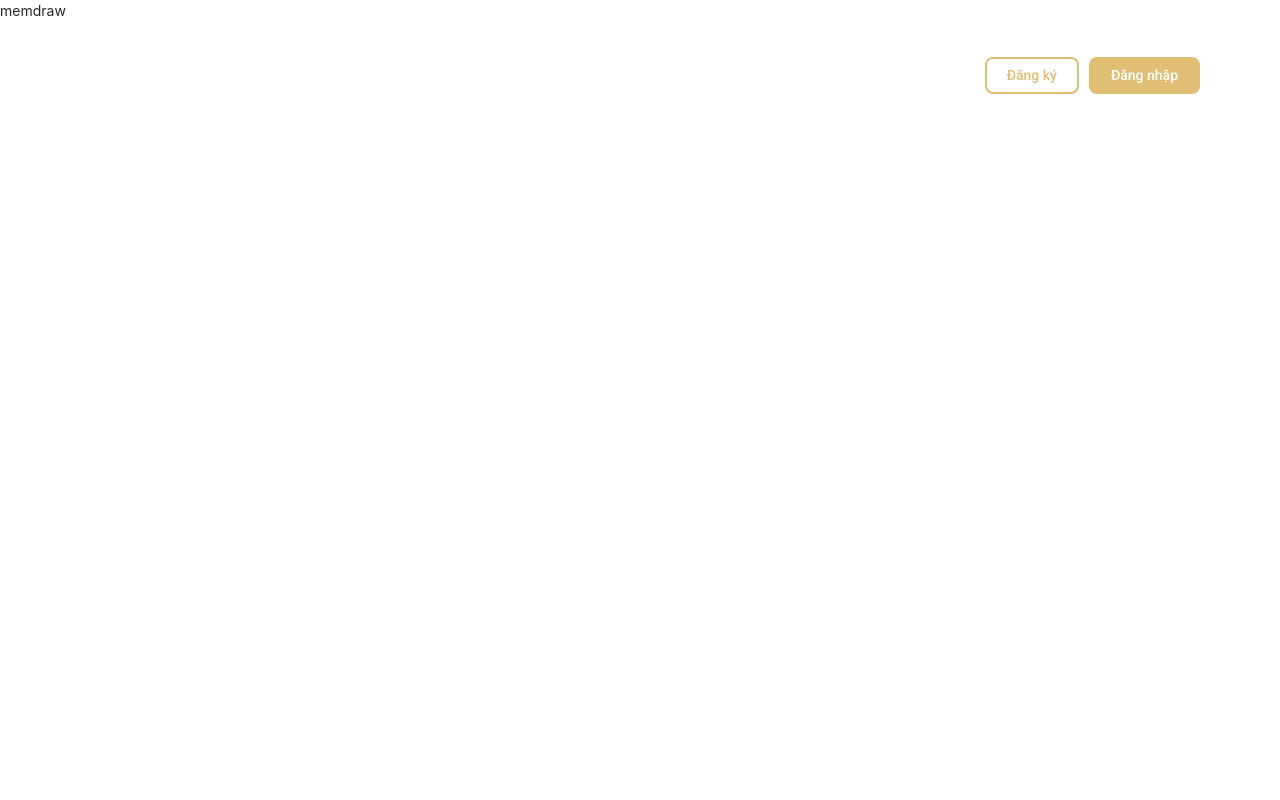
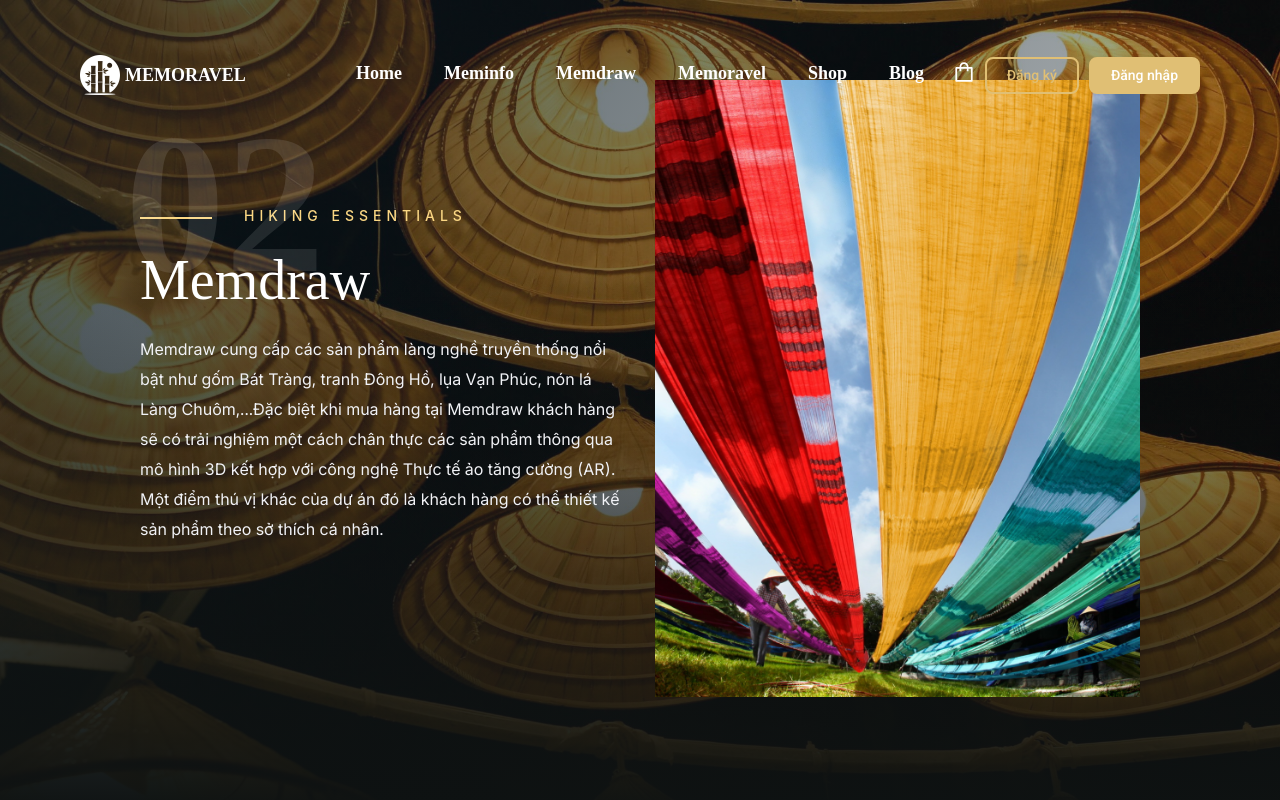
Before and after one commit to hunguet231/memoravel.vn, a Next.js app: page /memdraw in a window 1280 px wide. Shown: the top 800 px of the page. Built offline with nearby package versions, Linux system fonts and the light colour scheme; a web font is replaced by a local one.

Commit message:
mem details, update navbar

```diff
--- a/components/Navbar.js
+++ b/components/Navbar.js
@@ -6,6 +6,7 @@ import {
   CodeSandboxOutlined,
   ShopOutlined,
   FormOutlined,
+  ShoppingOutlined,
 } from "@ant-design/icons";
 import { Dropdown, Menu, message, Drawer, Button, Divider } from "antd";
 import Cookie from "js-cookie";
@@ -132,6 +133,9 @@ const Navbar = () => {
               )}
             </div>
             <Divider />
+            <Menu.Item onClick={onClose} icon={<ShoppingOutlined />}>
+              <Link href="/cart">Giỏ hàng</Link>
+            </Menu.Item>
             <Menu.Item onClick={onClose} icon={<HomeOutlined />}>
               <Link href="/">Home</Link>
             </Menu.Item>
@@ -196,6 +200,11 @@ const Navbar = () => {
       </div>
 
       <div className={styles.userBox}>
+        <p>
+          <Link href="/cart" passHref>
+            <ShoppingOutlined style={{ cursor: "pointer" }} />
+          </Link>
+        </p>
         {Object.keys(auth).length === 0 ? (
           <>
             <Link href="/register" passHref>
@@ -211,9 +220,7 @@ const Navbar = () => {
               <UserOutlined
                 style={{
                   cursor: "pointer",
-                  padding: "5px",
-                  border: "2px solid #fff",
-                  borderRadius: "50%",
+                  marginLeft: "20px",
                 }}
               />
             </Dropdown>
--- a/components/TextBox.js
+++ b/components/TextBox.js
@@ -31,13 +31,13 @@ const TextBox = ({
         {description}
       </div>
       <div className={`${styles.linkTo} ${hero ? styles.linkToHero : ""}`}>
-        <p>
-          <Link href={link ? link : "/"}>{linkTo}</Link>
-        </p>
-        <p>
-          {arrowDirection === "down" && <ArrowDownOutlined />}
-          {arrowDirection === "right" && <ArrowRightOutlined />}
-        </p>
+        <p>{linkTo && <Link href={link ? link : "/"}>{linkTo}</Link>}</p>
+        {arrowDirection && (
+          <p>
+            {arrowDirection === "down" && <ArrowDownOutlined />}
+            {arrowDirection === "right" && <ArrowRightOutlined />}
+          </p>
+        )}
       </div>
     </div>
   );
--- a/next.config.js
+++ b/next.config.js
@@ -10,8 +10,8 @@ module.exports = withLess({
       `${content}\n\n@import '${pathToLessFileWithVariables}';`,
   },
   env: {
-    // BASE_URL: "https://tndgroup.edu.vn",
-    BASE_URL: "http://localhost:3000",
+    BASE_URL: "https://memoravel-vn.vercel.app",
+    // BASE_URL: "http://localhost:3000",
     MONGODB_URL:
       "mongodb+srv://hunguet231:huet231@cluster0.nmy5u.mongodb.net/memoravel-vn?retryWrites=true&w=majority",
     ACCESS_TOKEN_SECRET: "D(u)>&HDe=sbdrXWCa4y<=",
--- a/pages/memdraw.js
+++ b/pages/memdraw.js
@@ -1,7 +1,36 @@
-import React from "react";
+import Image from "next/image";
+import Footer from "../components/Footer";
+import SubscribeForm from "../components/SubscribeForm";
+import TextBox from "../components/TextBox";
+import memImg2 from "../public/mem-box-2.png";
+import styles from "../styles/MemDetails.module.css";
 
-const memdraw = () => {
-  return <div>memdraw</div>;
-};
+export default function memdraw() {
+  return (
+    <div>
+      <main className={styles.container}>
+        <div className="overlay"></div>
+        <div className="overlay-bottom"></div>
+        <div className={styles.inner}>
+          <div className="mem-box details">
+            <div className="mem-inner">
+              <TextBox
+                supHeading="Hiking Essentials"
+                heading="Memdraw"
+                description="Memdraw cung cấp các sản phẩm làng nghề truyền thống nổi bật như gốm Bát Tràng, tranh Đông Hồ, lụa Vạn Phúc, nón lá Làng Chuôm,...Đặc biệt khi mua hàng tại Memdraw khách hàng sẽ có trải nghiệm một cách chân thực các sản phẩm thông qua mô hình 3D kết hợp với công nghệ Thực tế ảo tăng cường (AR).
+              Một điểm thú vị khác của dự án đó là khách hàng có thể thiết kế sản phẩm theo sở thích cá nhân."
+                memdraw
+              />
+              <Image src={memImg2} alt="Memdraw" />
+            </div>
+          </div>
+        </div>
+      </main>
+      <SubscribeForm />
 
-export default memdraw;
+      <footer>
+        <Footer />
+      </footer>
+    </div>
+  );
+}
--- /dev/null
+++ b/styles/MemDetails.module.css
@@ -0,0 +1,19 @@
+.container {
+    background-color: #0e1212;
+    background-image: url('../public/bg-hero.jpg');
+    background-position: top;
+    background-repeat: no-repeat;
+    background-size: cover;
+    color: #fff;
+    height: 120vh;
+    position: relative;
+}
+
+.inner {
+    z-index: 1;
+    height: auto;
+    width: 100%;
+    margin: 0 auto;
+    padding: 300px 15px 10px;
+    transform: translateY(-30vh);
+}
--- a/styles/Navbar.module.css
+++ b/styles/Navbar.module.css
@@ -67,6 +67,10 @@
     justify-self: end;
 }
 
+.userBox svg {
+    font-size: 22px !important;
+}
+
 .signUpBtn,
 .loginBtn {
     border: 2px solid #E0BF74;
@@ -93,6 +97,7 @@
     background: transparent;
     color: #E0BF74;
     margin-right: 10px;
+    margin-left: 10px;
 }
 
 .signUpBtn:hover {
@@ -106,6 +111,7 @@
     }
     .signUpBtn {
         margin-right: 0;
+        margin-left: 0;
         margin-bottom: 10px;
     }
 }
--- a/styles/globals.css
+++ b/styles/globals.css
@@ -31,6 +31,10 @@ a:hover {
     width: 100vw;
     max-width: 100%;
     padding: 20px 15px;
+}
+
+.mem-box.details {
+    background-color: transparent;
 }
 
 .mem-inner {
```
Also changed, not shown: pages/cart.js (added, +7 -0 lines), pages/meminfo.js (+33 -5 lines), pages/memoravel.js (+34 -5 lines).
